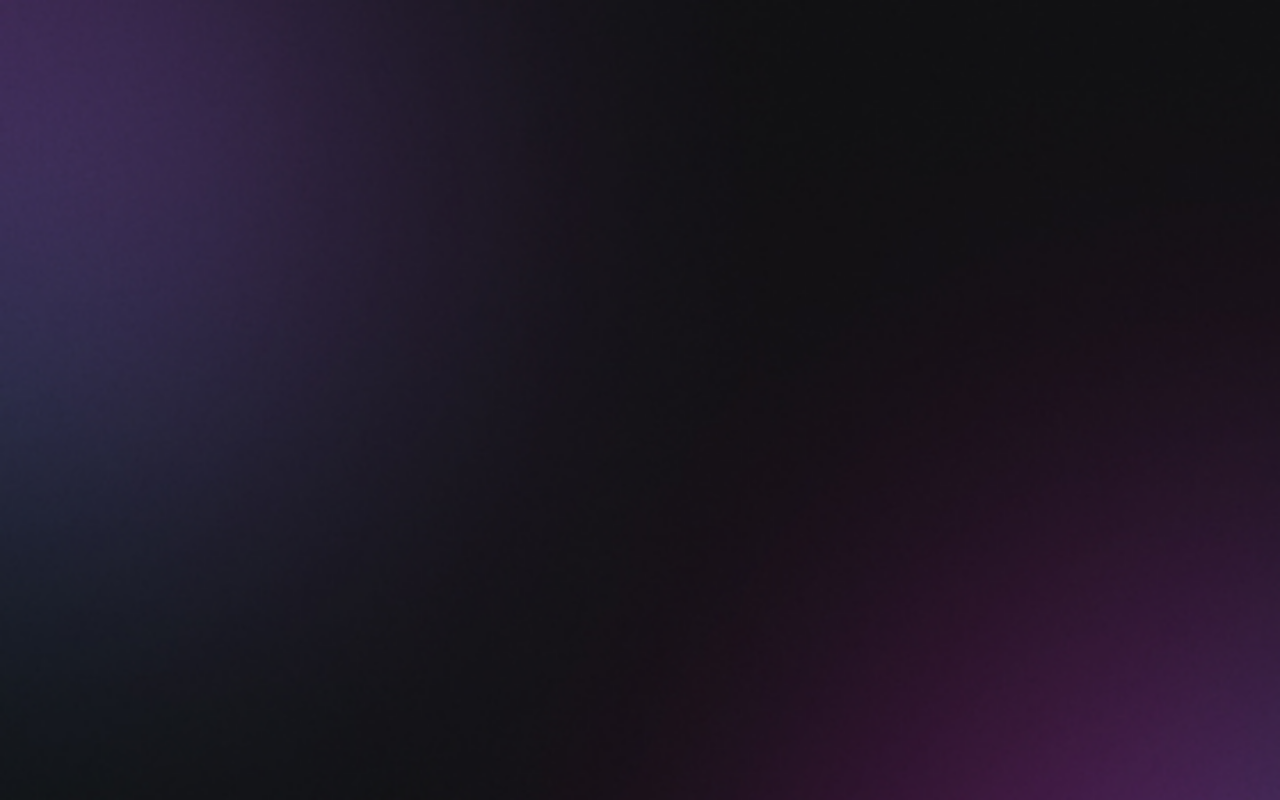
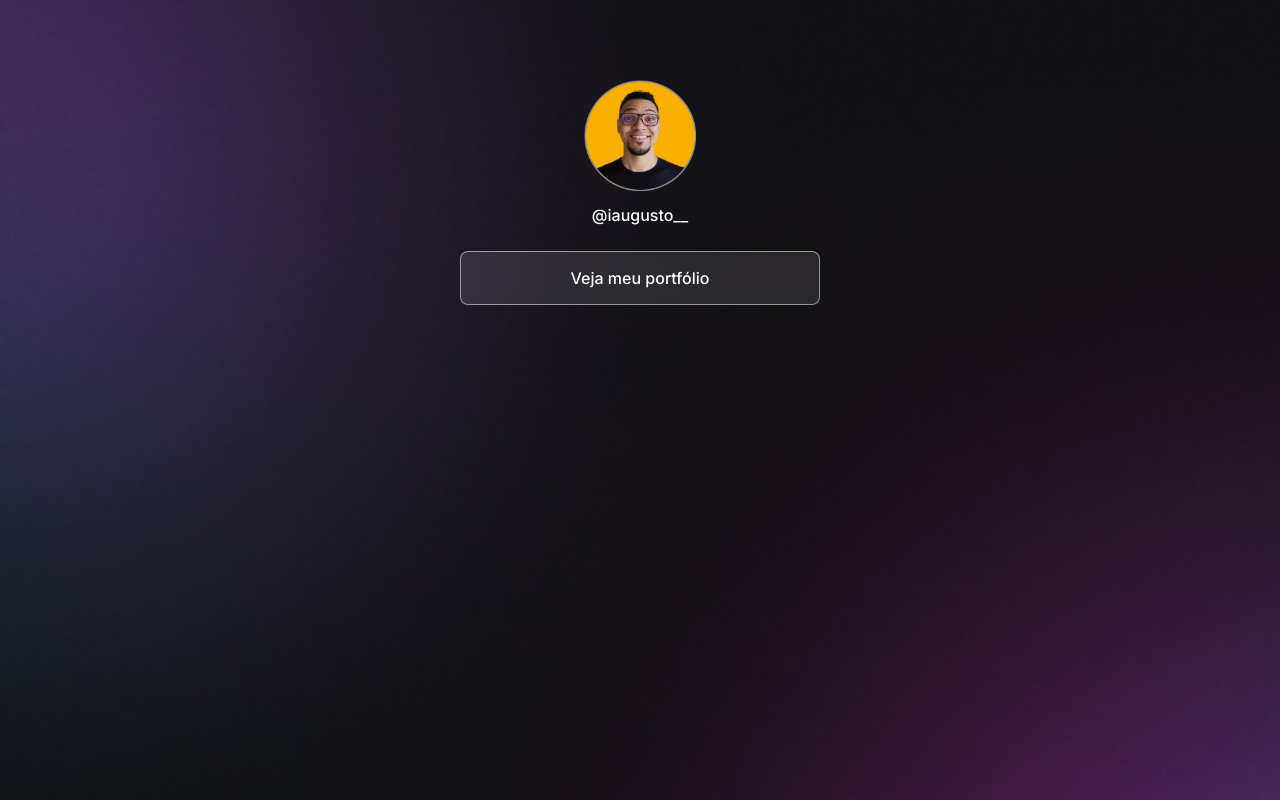
Before and after one commit to iaugustoz/dev-links, a plain HTML site: page index.html in a window 1280 px wide. Drawn offline with Linux system fonts and the light colour scheme.

Commit message:
style: estilos adicionados aos botões

```diff
--- a/index.html
+++ b/index.html
@@ -11,7 +11,17 @@
 </head>
 
 <body>
-
+    <div id="container">
+        <div id="profile">
+            <img src="assets/avatar.png" alt="Foto de Mayk Brito sorrindo, usando óculos e camisa preta, barba e fundo amarelo.">
+            <p>@iaugusto__</p>
+        </div>
+        <ul id="">
+            <li>
+                <a href="https://iaugusto.vercel.app/" target="_blank">Veja meu portfólio</a>
+            </li>
+        </ul>
+    </div>
 </body>
 
 </html>
--- a/src/css/index.css
+++ b/src/css/index.css
@@ -1,4 +1,78 @@
+@import url('https://fonts.googleapis.com/css2?family=Inter:wght@400;500&display=swap');
+
+* {
+  margin: 0;
+  padding: 0;
+  box-sizing: border-box;
+}
+
+body * {
+  font-family: 'Inter', 'Arial', 'Times New Roman';
+  color: #fff;
+}
+
 body {
   background-image: url('../../assets/bg-mobile.jpg');
   background-size: cover;
 }
+
+#container {
+  width: 360px;
+  margin: 56px auto 0px;
+}
+
+#profile {
+  text-align: center;
+  padding: 24px;
+}
+
+#profile img {
+  width: 112px;
+}
+
+#profile p {
+  padding-top: 8px;
+  font-weight: 500;
+  line-height: 24px;
+}
+
+/* GROUP BUTTONS */
+ul {
+  list-style-type: none;
+
+  display: flex;
+  flex-direction: column;
+  gap: 16px;
+}
+
+ul li a {
+  display: flex;
+  justify-content: center;
+  align-items: center;
+
+  padding: 16px 24px;
+
+  background: rgba(255, 255, 255, 0.1);
+  border: 1px solid rgba(255, 255, 255, 0.5);
+  border-radius: 8px;
+
+  backdrop-filter: blur(4px);
+  -webkit-backdrop-filter: blur(4px);
+
+  font-weight: 500;
+
+  text-decoration: none;
+  user-select: none;
+
+  transition: background 0.5s;
+}
+
+ul li a:hover {
+  background: rgba(255, 255, 255, 0.05);
+  border: 1.5px solid #fff;
+}
+
+ul li a:active {
+  transform: scale(1.025);
+  transition: all ease-in-out 200ms;
+}
```
